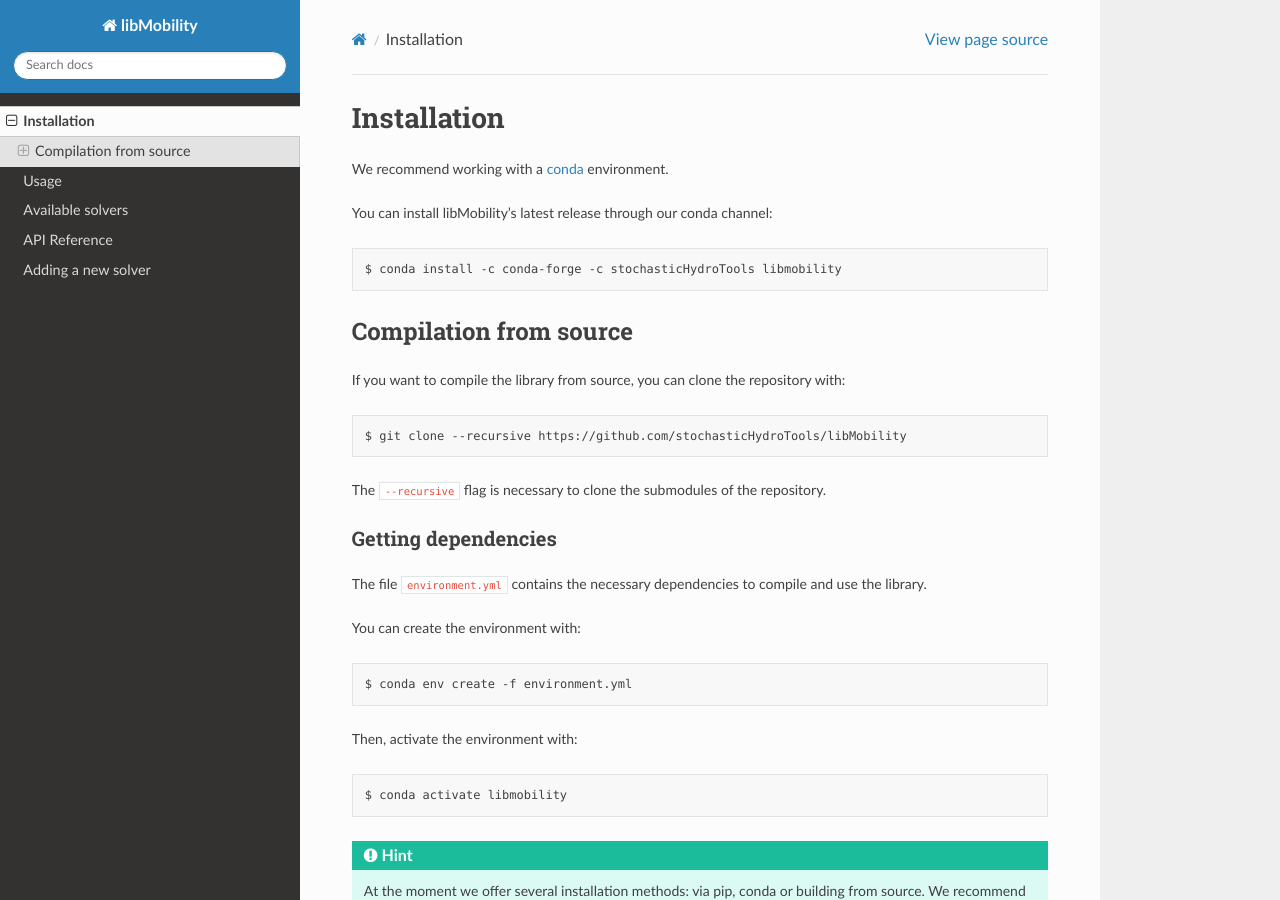
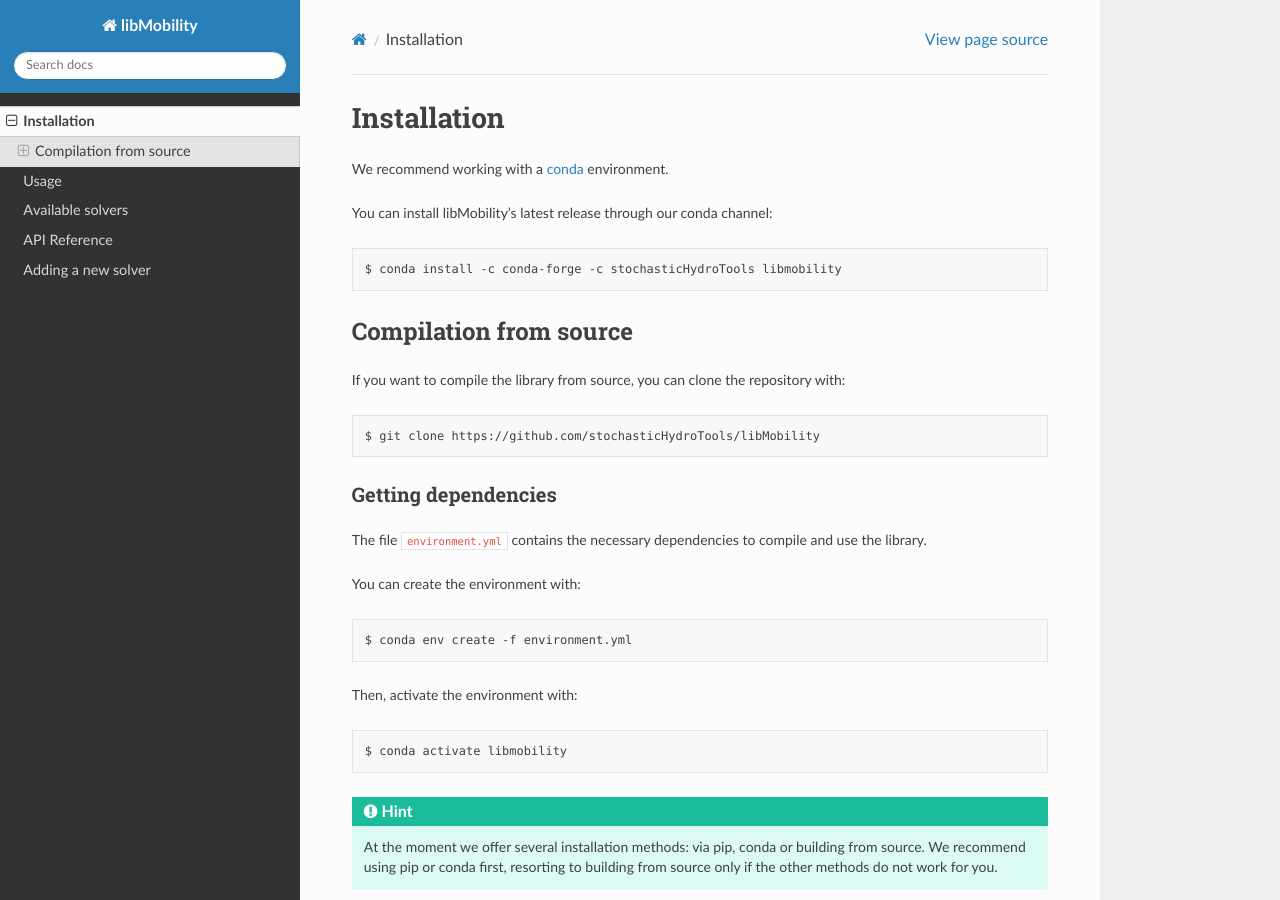
Before and after one commit to stochasticHydroTools/libMobility, a Sphinx documentation site: the page built from docs/source/installation.rst, in a window 1280 px wide and 900 px high. Built offline with Sphinx 7.4.7 and the Read the Docs theme 3.1.0, drawn with Linux system fonts in a browser that asks for light colours.

Commit message:
Remove recursive clone notice

```diff
--- a/docs/source/installation.rst
+++ b/docs/source/installation.rst
@@ -18,9 +18,7 @@
 
 .. code-block:: shell
 
-    $ git clone --recursive https://github.com/stochasticHydroTools/libMobility
-
-The ``--recursive`` flag is necessary to clone the submodules of the repository.
+    $ git clone https://github.com/stochasticHydroTools/libMobility
 
 Getting dependencies
 --------------------
```
